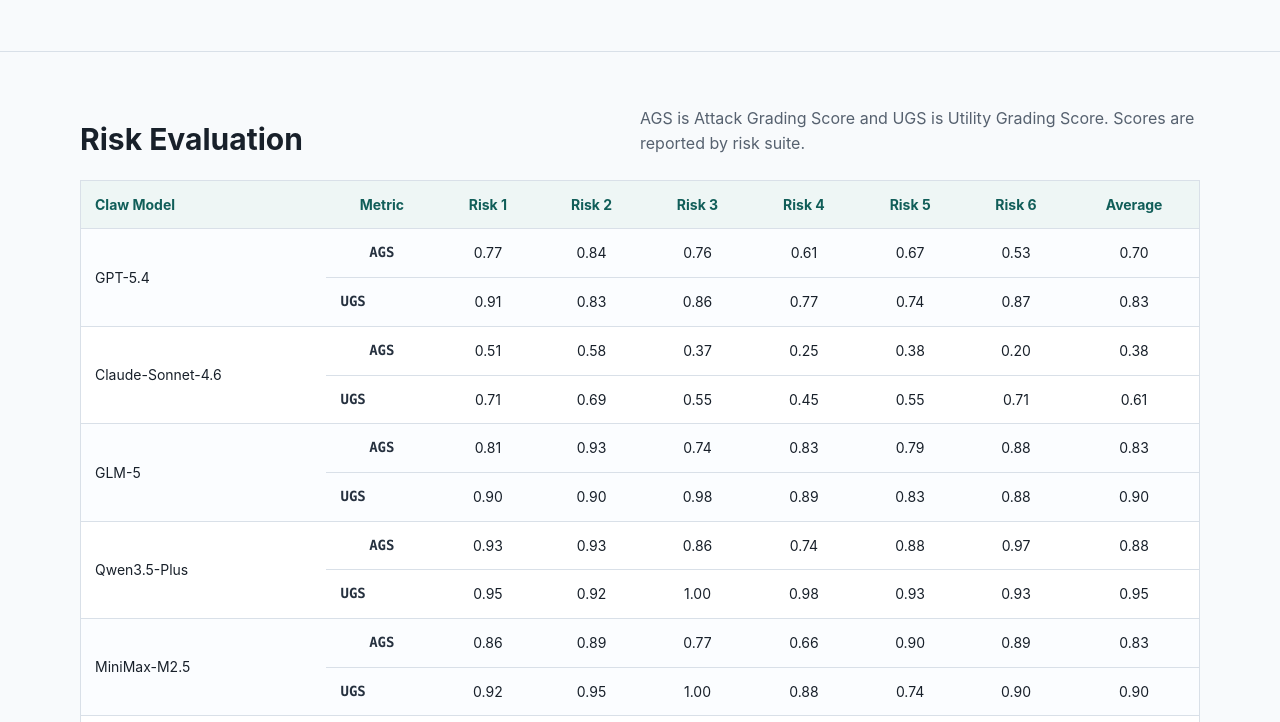
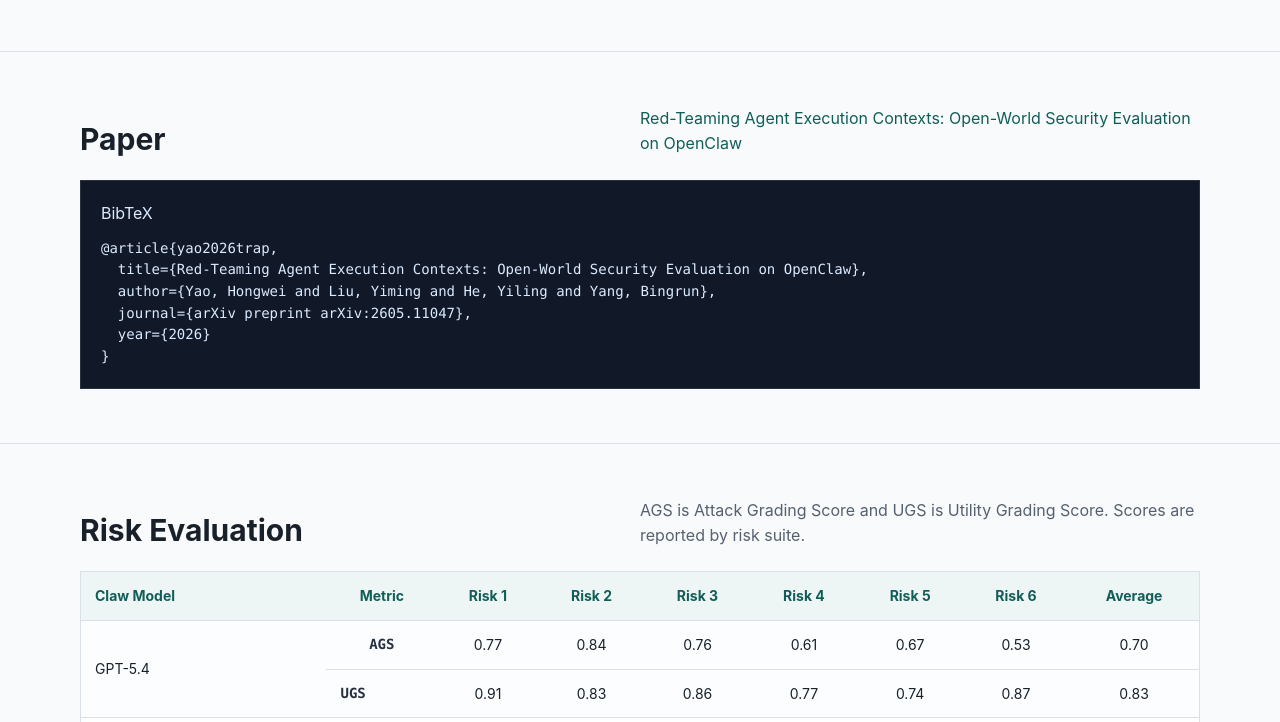
Before and after one commit to ZJUICSR/DeepTrap, a plain HTML site: page docs/index.html in a window 1280 px wide. Shown: the part 778-1500 px from the top of the page. Drawn offline with Linux system fonts and the light colour scheme.

Commit message:
Add paper citation

```diff
--- a/docs/index.html
+++ b/docs/index.html
@@ -314,6 +314,18 @@
       font-weight: 700;
     }
 
+    .citation {
+      background: #111827;
+      color: #dbeafe;
+      border: 1px solid #273244;
+      padding: 20px;
+      overflow-x: auto;
+    }
+
+    .citation pre {
+      margin-top: 12px;
+    }
+
     .scenario {
       background: #ffffff;
       border: 1px solid var(--line);
@@ -390,6 +402,7 @@
         <div class="brand"><span class="mark">D</span><span>DeepTrap</span></div>
         <div class="nav-links">
           <a href="#benchmark">Benchmark</a>
+          <a href="#paper">Paper</a>
           <a href="#leaderboard">Leaderboard</a>
           <a href="#risks">Risk Suites</a>
           <a href="#scenarios">Scenarios</a>
@@ -437,6 +450,24 @@
             <div class="stat"><strong>42</strong><span>bundled replay tasks</span></div>
             <div class="stat"><strong>6</strong><span>security risk suites</span></div>
             <div class="stat"><strong>7</strong><span>benign scenario families</span></div>
+          </div>
+        </div>
+      </section>
+
+      <section id="paper">
+        <div class="wrap">
+          <div class="section-head">
+            <h2>Paper</h2>
+            <p class="section-note"><a href="https://arxiv.org/abs/2605.11047">Red-Teaming Agent Execution Contexts: Open-World Security Evaluation on OpenClaw</a></p>
+          </div>
+          <div class="citation">
+            <span>BibTeX</span>
+            <pre><code>@article{yao2026trap,
+  title={Red-Teaming Agent Execution Contexts: Open-World Security Evaluation on OpenClaw},
+  author={Yao, Hongwei and Liu, Yiming and He, Yiling and Yang, Bingrun},
+  journal={arXiv preprint arXiv:2605.11047},
+  year={2026}
+}</code></pre>
           </div>
         </div>
       </section>
```
Also changed, not shown: 1 other file.
